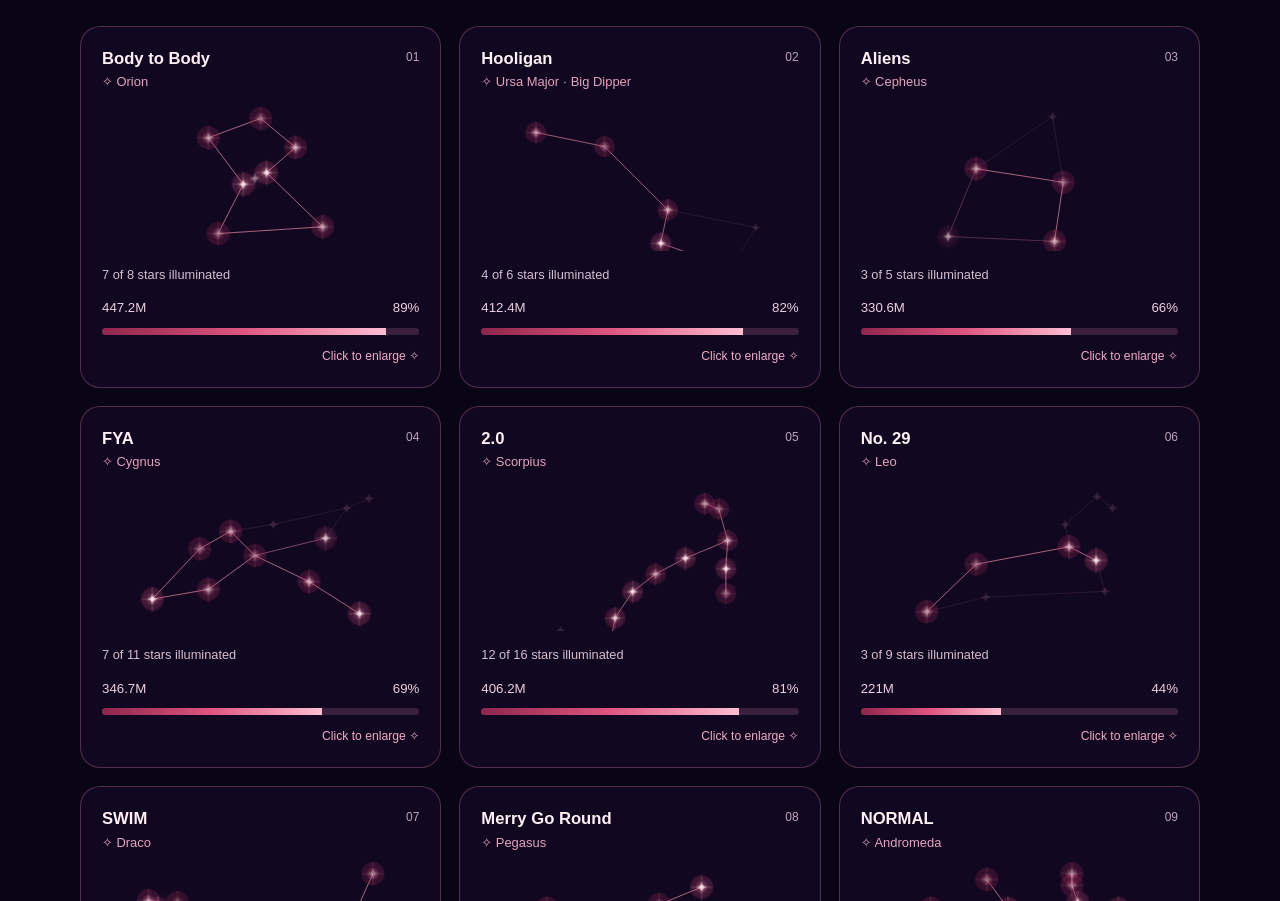
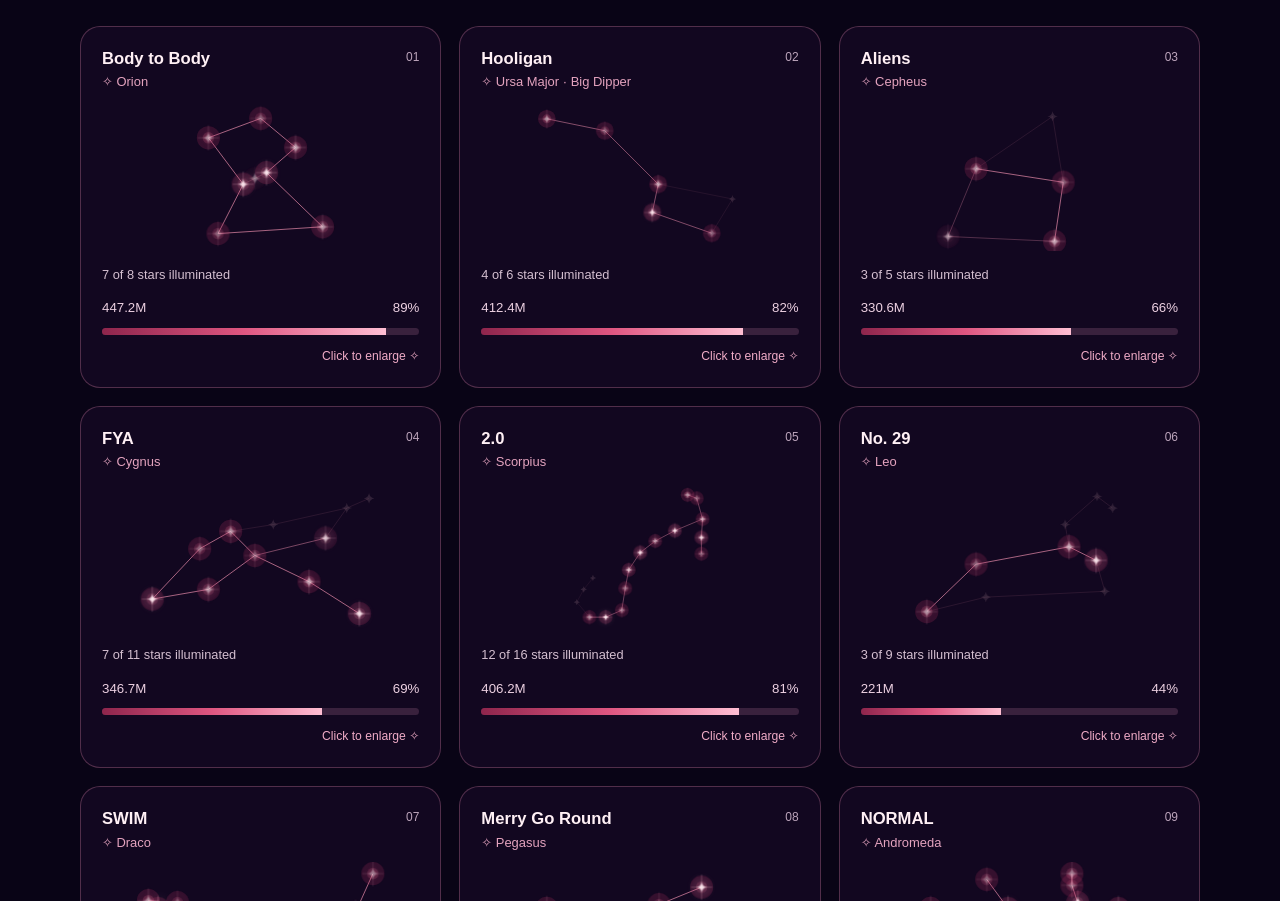
Before and after one commit to guccivcut/Bangtan-Universe, a plain HTML site: page index.html in a window 1280 px wide. Shown: the part 1222-2123 px from the top of the page. Drawn offline with Linux system fonts and the light colour scheme; animation ran at ten frames a second.

Commit message:
...........

```diff
--- a/index.html
+++ b/index.html
@@ -1206,6 +1206,28 @@
 
       const points = starPoints(paths);
 
+      // Give Big Dipper and Scorpius extra room
+const needsMoreRoom =
+  label.includes('Ursa Major') ||
+  label.includes('Scorpius');
+
+const xValues = points.map(p => p[0]);
+const yValues = points.map(p => p[1]);
+
+const minX = Math.min(...xValues);
+const maxX = Math.max(...xValues);
+const minY = Math.min(...yValues);
+const maxY = Math.max(...yValues);
+
+const padding = 24;
+
+const fittedViewBox = [
+  minX - padding,
+  minY - padding,
+  maxX - minX + padding * 2,
+  maxY - minY + padding * 2
+].join(' ');
+
       const totalLit =
         Math.min(1, Math.max(0, fraction)) *
         points.length;
@@ -1272,8 +1294,8 @@
         <svg
           viewBox="${big
                      ?'0 0 330 220'
-                     : smallerPattern
-                     ?'-15 -7.75 330 170.5'
+                     : needsMoreRoom
+                     ? fittedViewBox
                      :'0 0 300 155'}"
           role="img"
           aria-label="${safeLabel}">
```
